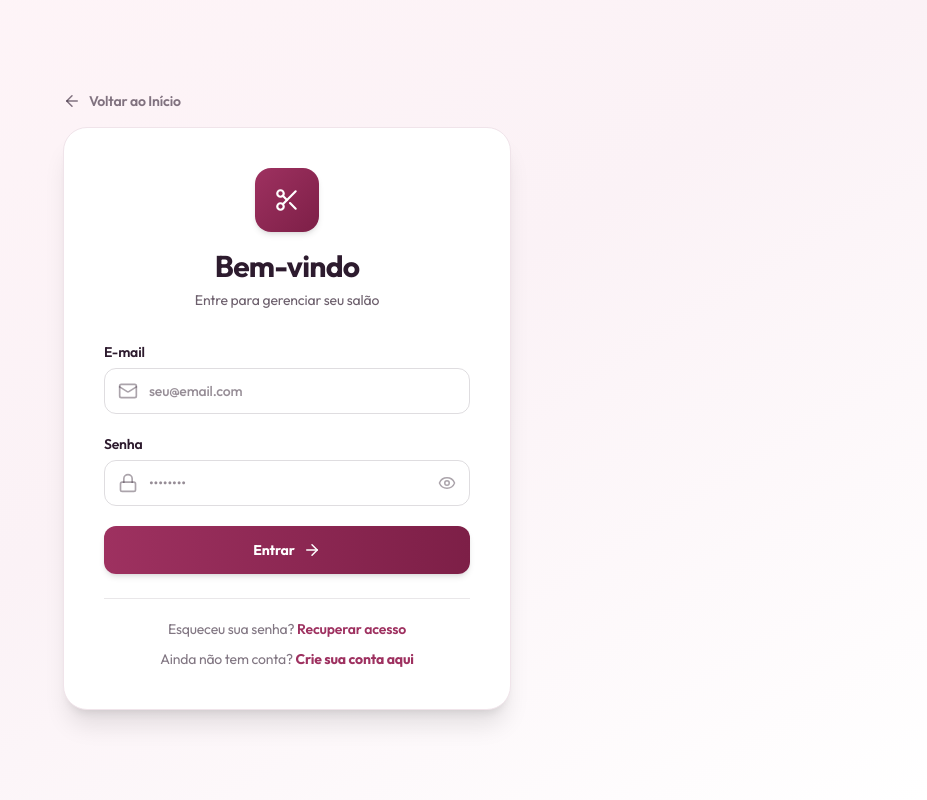
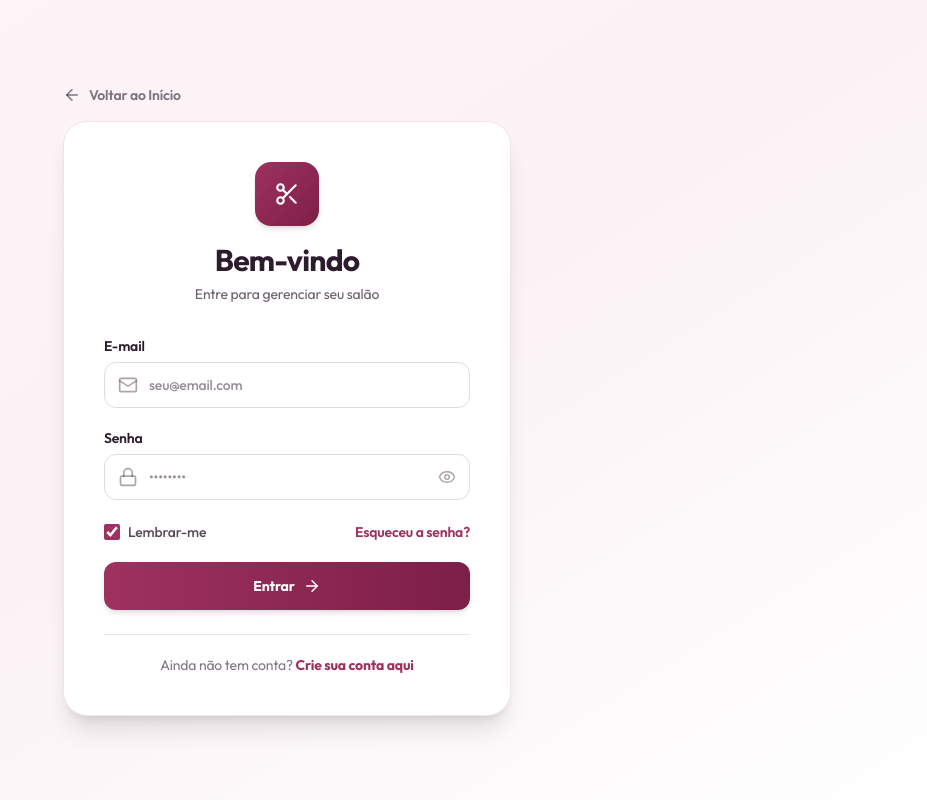
Before and after one commit to adryanoliveira23/salao-beleza, a Next.js app: page /login in a window 1280 px wide. Shown: the whole page, without its empty margins (353-1280 px from the left). Built offline with nearby package versions, Linux system fonts and the light colour scheme; no server answers; a web font is replaced by a local one.

Commit message:
feat(auth): adiciona opcao Lembrar-me com persistencia e preenchimento automatico na pagina de login

```diff
--- a/app/login/page.tsx
+++ b/app/login/page.tsx
@@ -1,6 +1,6 @@
 "use client";
 
-import React, { useState } from "react";
+import React, { useState, useEffect } from "react";
 import { useRouter } from "next/navigation";
 import Link from "next/link";
 import {
@@ -17,10 +17,23 @@ import {
 export default function LoginPage() {
   const [email, setEmail] = useState("");
   const [password, setPassword] = useState("");
+  const [rememberMe, setRememberMe] = useState(true);
   const [loading, setLoading] = useState(false);
   const [showPassword, setShowPassword] = useState(false);
   const [error, setError] = useState<string | null>(null);
   const router = useRouter();
+
+  useEffect(() => {
+    try {
+      const savedEmail = localStorage.getItem("bellamais_remembered_email");
+      if (savedEmail) {
+        setEmail(savedEmail);
+        setRememberMe(true);
+      }
+    } catch {
+      // Ignorar caso localStorage não esteja acessível em modo privado
+    }
+  }, []);
 
   const handleLogin = async (e: React.FormEvent<HTMLFormElement>) => {
     e.preventDefault();
@@ -28,8 +41,24 @@ export default function LoginPage() {
     setError(null);
 
     try {
-      const { signInWithEmailAndPassword } = await import("firebase/auth");
+      if (rememberMe) {
+        localStorage.setItem("bellamais_remembered_email", email);
+      } else {
+        localStorage.removeItem("bellamais_remembered_email");
+      }
+
+      const {
+        signInWithEmailAndPassword,
+        setPersistence,
+        browserLocalPersistence,
+        browserSessionPersistence,
+      } = await import("firebase/auth");
       const { auth } = await import("@/app/lib/firebase");
+
+      await setPersistence(
+        auth,
+        rememberMe ? browserLocalPersistence : browserSessionPersistence,
+      );
 
       await signInWithEmailAndPassword(auth, email, password);
 
@@ -122,6 +151,25 @@ export default function LoginPage() {
               </div>
             </div>
 
+            {/* Lembrar-me e Esqueceu a Senha */}
+            <div className="flex items-center justify-between text-xs sm:text-sm pt-0.5">
+              <label className="flex items-center gap-2 cursor-pointer select-none text-[#2d1b2e]/80 hover:text-[#2d1b2e]">
+                <input
+                  type="checkbox"
+                  checked={rememberMe}
+                  onChange={(e) => setRememberMe(e.target.checked)}
+                  className="w-4 h-4 rounded-md border-[#2d1b2e]/20 text-[var(--primary)] focus:ring-[var(--primary)] cursor-pointer accent-[var(--primary)]"
+                />
+                <span className="font-medium">Lembrar-me</span>
+              </label>
+              <Link
+                href="/recuperar-senha"
+                className="text-[var(--primary)] font-semibold hover:underline"
+              >
+                Esqueceu a senha?
+              </Link>
+            </div>
+
             {error && (
               <div className="flex items-center gap-2 p-3 bg-red-50 border border-red-200 rounded-xl text-red-600 text-xs sm:text-sm">
                 <AlertCircle size={16} className="shrink-0" />
@@ -145,16 +193,7 @@ export default function LoginPage() {
             </button>
           </form>
 
-          <div className="mt-6 pt-5 border-t border-[#2d1b2e]/10 text-center space-y-2.5 text-xs sm:text-sm">
-            <p className="text-[#2d1b2e]/60">
-              Esqueceu sua senha?{" "}
-              <Link
-                href="/recuperar-senha"
-                className="text-[var(--primary)] font-semibold hover:underline"
-              >
-                Recuperar acesso
-              </Link>
-            </p>
+          <div className="mt-6 pt-5 border-t border-[#2d1b2e]/10 text-center text-xs sm:text-sm">
             <p className="text-[#2d1b2e]/60">
               Ainda não tem conta?{" "}
               <Link
```
